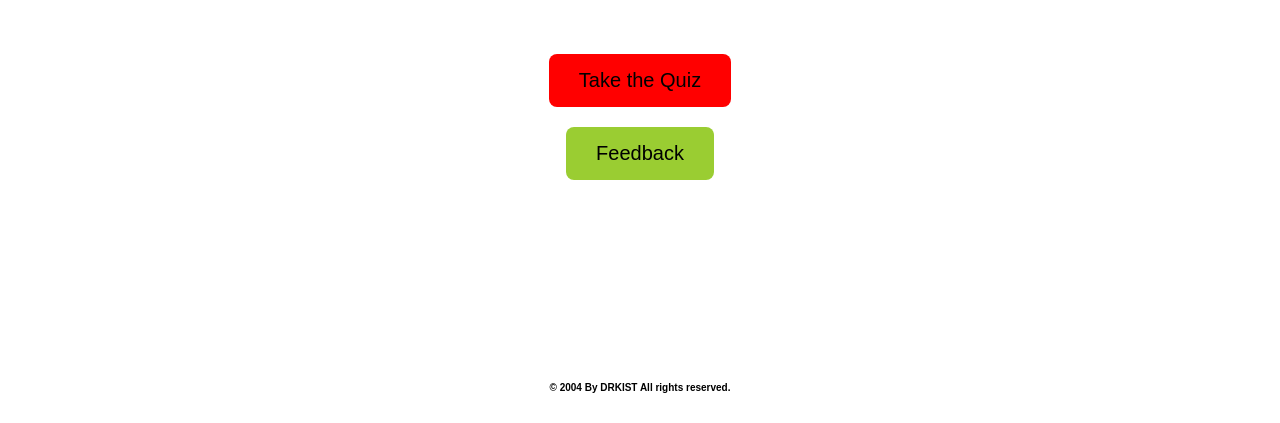
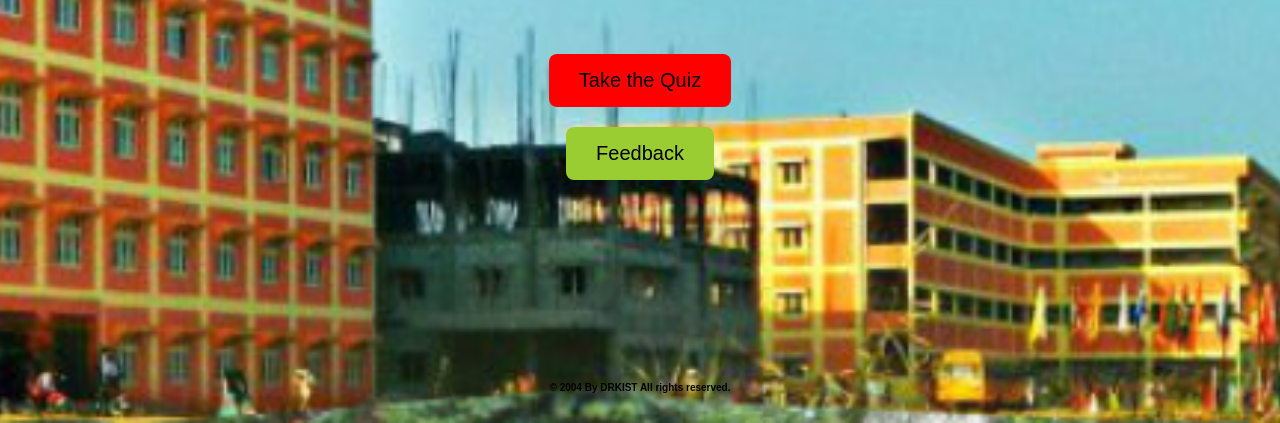
Before and after one commit to ksampathreddy/Quiz_Competition_DRKIST, a plain HTML site: page s2/s2.html in a window 1280 px wide. Shown: the part 377-800 px from the top of the page. Drawn offline with Linux system fonts and the light colour scheme.

Commit message:
Update s2.html

```diff
--- a/s2/s2.html
+++ b/s2/s2.html
@@ -17,7 +17,7 @@
             justify-content: center;
             align-items: center;
             overflow: hidden;
-            background: url('\c.png') no-repeat center center/cover;
+            background: url('c2.png') no-repeat center center/cover;
             position: relative;
         }
 
```
